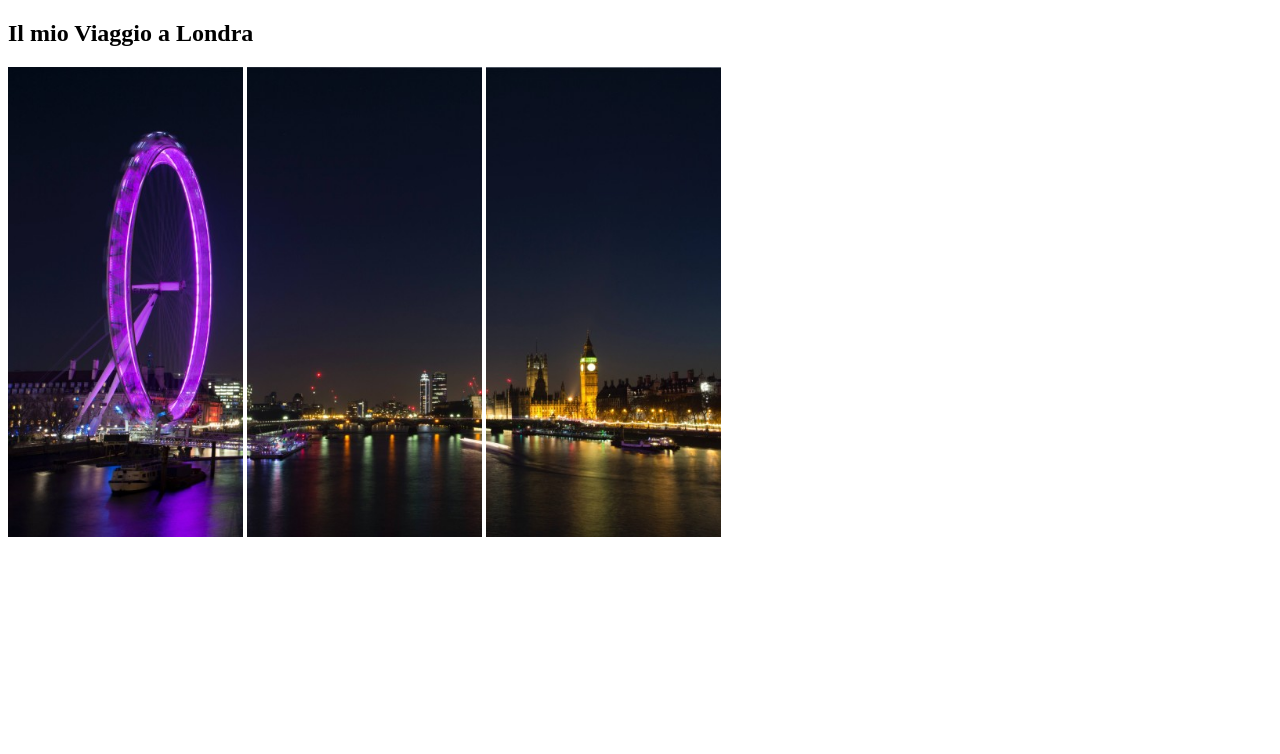
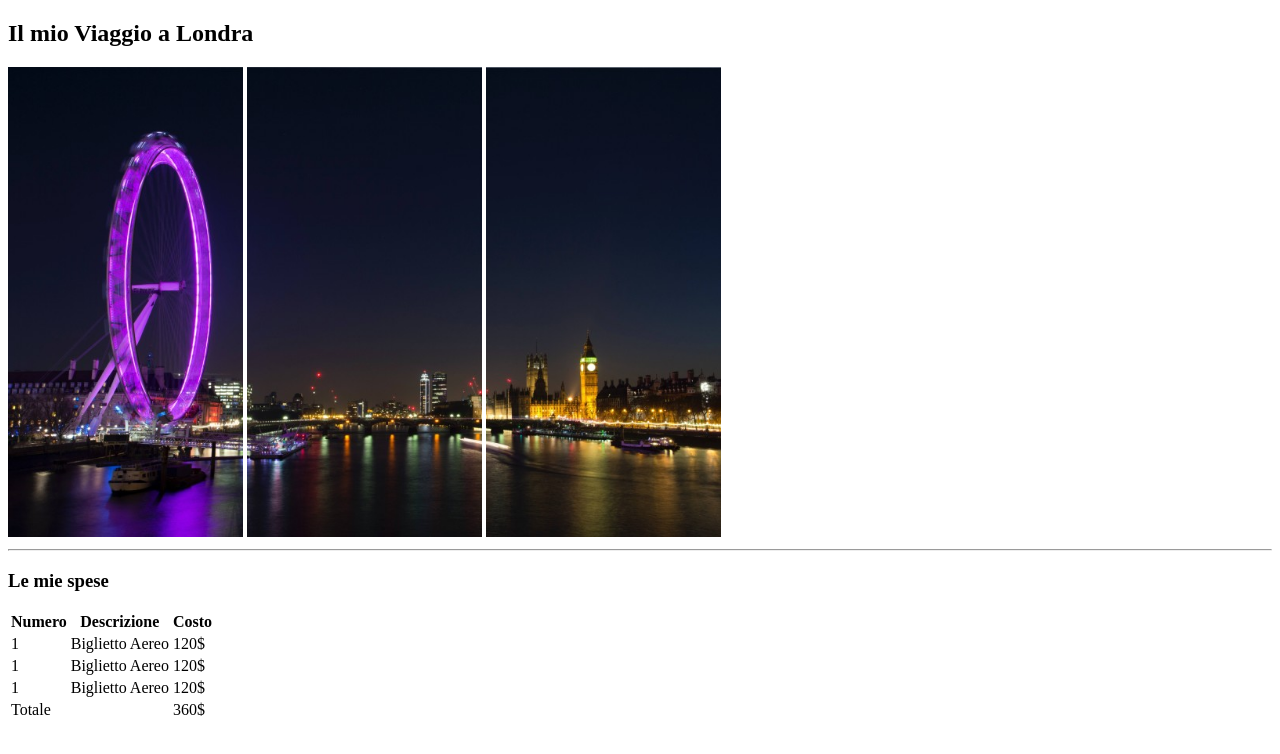
Before and after one commit to petraalpigiano/html-london-trip, a plain HTML site: page index.html in a window 1280 px wide. Drawn offline with Linux system fonts and the light colour scheme.

Commit message:
add h3 and table

```diff
--- a/index.html
+++ b/index.html
@@ -10,5 +10,39 @@
     <img src="./images/pexels-bill-emrich-230794-0.jpg" alt="immagine della London Eye" width="235">
     <img src="./images/pexels-bill-emrich-230794-1.jpg" alt="immagine di Londra" width="235">
     <img src="./images/pexels-bill-emrich-230794-2.jpg" alt="immagine di Londra" width="235">
+    <hr>
+    <h3>Le mie spese</h3>
+    <table>
+        <thead>
+            <tr>
+             <th>Numero</th>
+             <th>Descrizione</th>
+             <th>Costo</th>
+            </tr>
+        </thead>
+        <tbody>
+            <tr>
+                <td>1</td>
+                <td>Biglietto Aereo</td>
+                <td>120$</td>
+            </tr>
+            <tr>
+                <td>1</td>
+                <td>Biglietto Aereo</td>
+                <td>120$</td>
+            </tr>
+            <tr>
+                <td>1</td>
+                <td>Biglietto Aereo</td>
+                <td>120$</td>
+            </tr>
+        </tbody>
+        <tfoot>
+            <tr>
+                <td colspan="2">Totale</td>
+                <td>360$</td>
+            </tr>
+        </tfoot>
+    </table>
 </body>
 </html>
```
